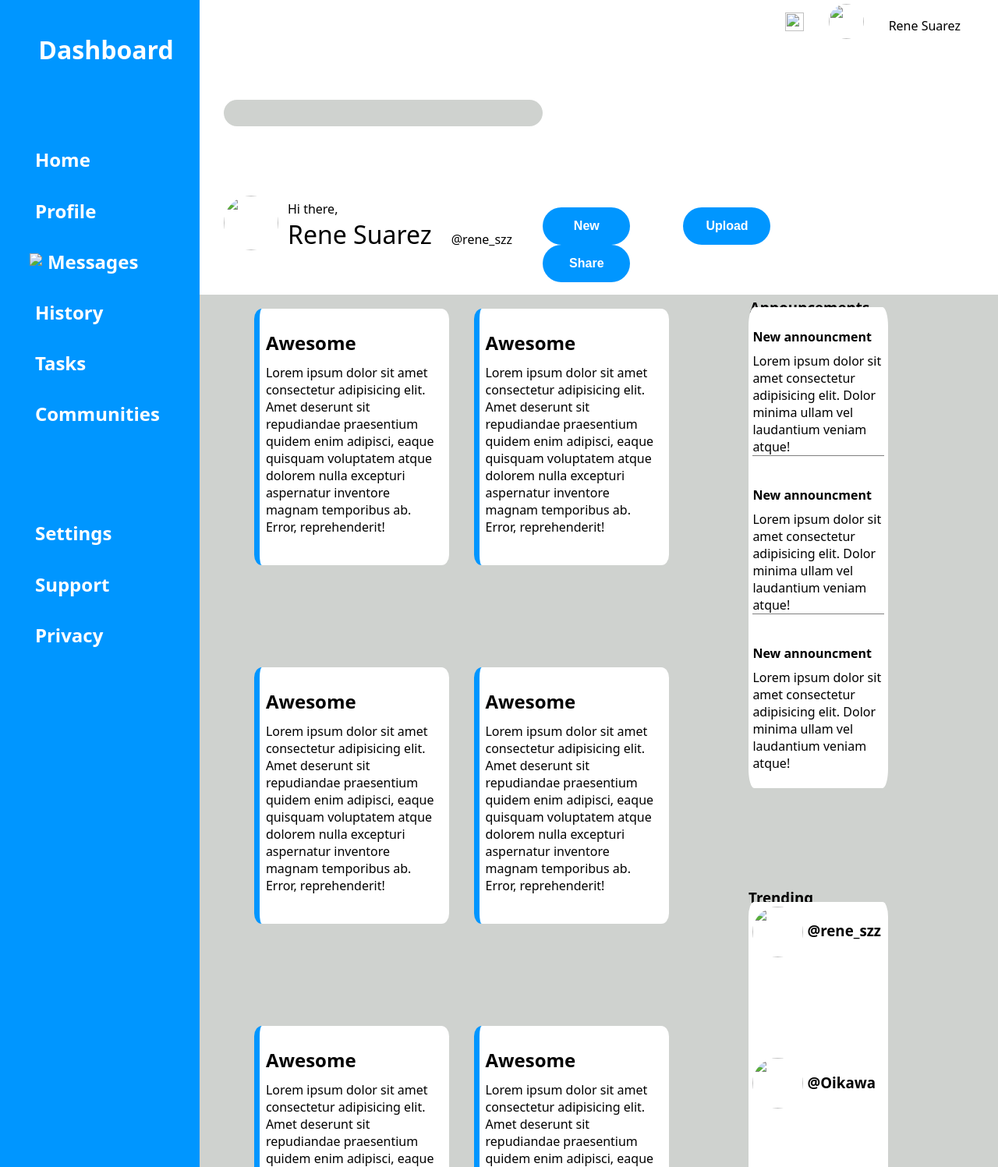
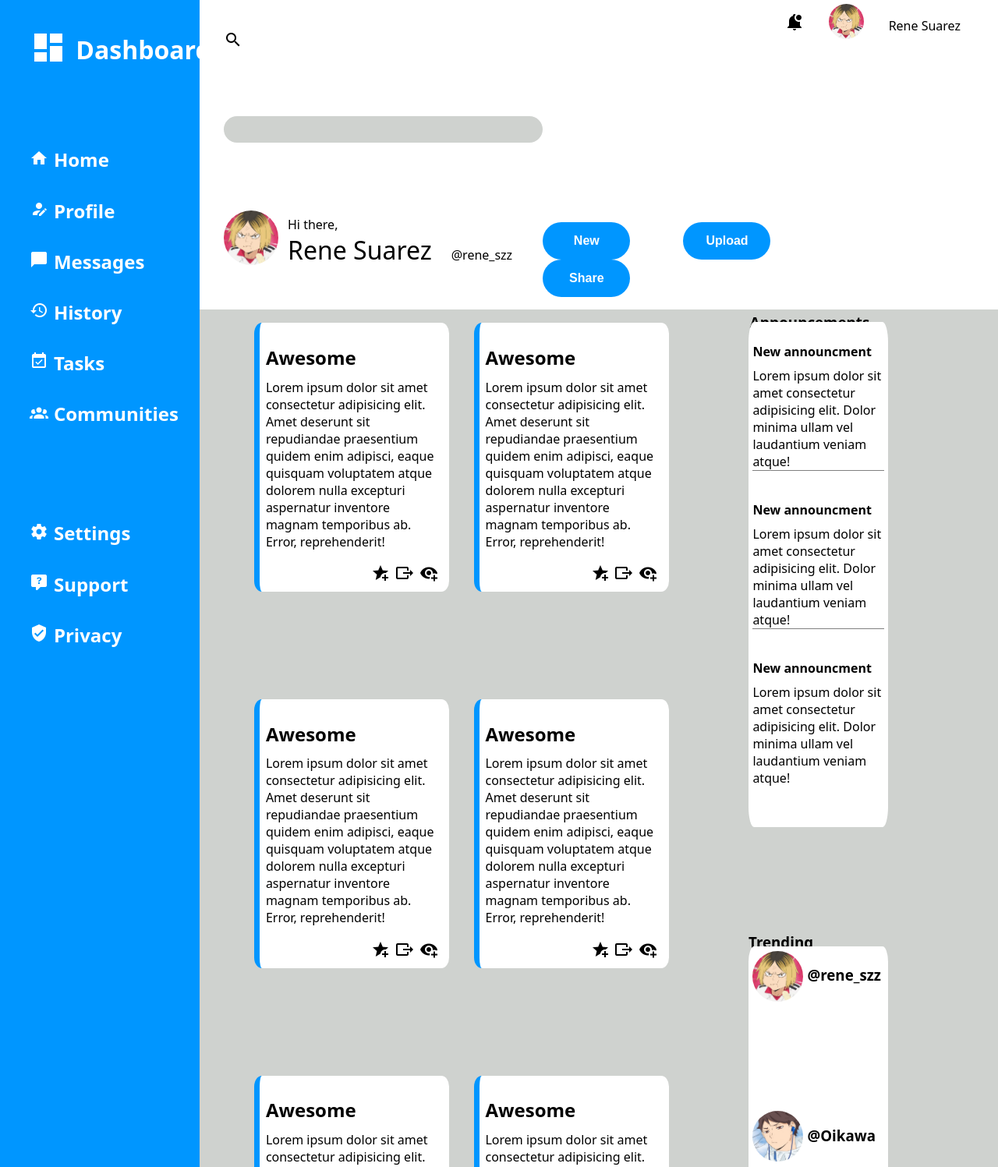
Before and after one commit to ReneSzz/grid_test, a plain HTML site: page index.html in a window 1280 px wide. Shown: the top 1497 px of the page at 78% size. Drawn offline with Linux system fonts and the light colour scheme; the site is published under a folder, as on GitHub Pages, so addresses that start at the root find nothing.

Commit message:
updated image links

```diff
--- a/index.html
+++ b/index.html
@@ -10,34 +10,34 @@
 <body>
     <div class="container">
         <div class="item sideBar" >
-            <div class="sidebarItems dashboard">  <img src="/images/view-dashboard.png" alt="" ><h1>Dashboard</h1> </div>
+            <div class="sidebarItems dashboard">  <img src="./images/view-dashboard.png" alt="" ><h1>Dashboard</h1> </div>
            <br> <br> <br>
-           <div class="sidebarItems"> <img src="/images/home (1).png" alt=""> <h1>Home</h1></div>
-           <div class="sidebarItems"> <img src="/images/account-edit (1).png" alt="">  <h1>Profile</h1> </div>
-           <div class="sidebarItems"> <img src="/images/message.png"> <h1>Messages</h1> </div>
-           <div class="sidebarItems"> <img src="/images/history.png" alt="" srcset=""> <h1>History</h1> </div>
-           <div class="sidebarItems"> <img src="/images/calendar-check.png" alt="" srcset="">  <h1>Tasks</h1> </div>
-           <div class="sidebarItems">  <img src="/images/account-group.png" alt=""><h1>Communities</h1></div>
+           <div class="sidebarItems"> <img src="./images/home (1).png" alt=""> <h1>Home</h1></div>
+           <div class="sidebarItems"> <img src="./images/account-edit (1).png" alt="">  <h1>Profile</h1> </div>
+           <div class="sidebarItems"> <img src="./images/message.png"> <h1>Messages</h1> </div>
+           <div class="sidebarItems"> <img src="./images/history.png" alt="" srcset=""> <h1>History</h1> </div>
+           <div class="sidebarItems"> <img src="./images/calendar-check.png" alt="" srcset="">  <h1>Tasks</h1> </div>
+           <div class="sidebarItems">  <img src="./images/account-group.png" alt=""><h1>Communities</h1></div>
             <br><br><br><br>
-            <div class="sidebarItems"> <img src="/images/cog.png" alt="" srcset=""> <h1>Settings</h1> </div>
-            <div class="sidebarItems"> <img src="/images/comment-question.png" alt=""> <h1>Support</h1> </div>
-            <div class="sidebarItems"> <img src="/images/shield-check.png" alt=""> <h1>Privacy</h1></div>
+            <div class="sidebarItems"> <img src="./images/cog.png" alt="" srcset=""> <h1>Settings</h1> </div>
+            <div class="sidebarItems"> <img src="./images/comment-question.png" alt=""> <h1>Support</h1> </div>
+            <div class="sidebarItems"> <img src="./images/shield-check.png" alt=""> <h1>Privacy</h1></div>
 
 
         </div>
         <div class="header">
             <div class="headerLeft">
-             <img class="kenma" src="/images/magnify (1).png" alt="" srcset="">
+             <img class="kenma" src="./images/magnify (1).png" alt="" srcset="">
              <input type="text" name="" id="search" maxlength="15ch">
-         <div class="userStatus">  <img class="kenma" src="/images/ElqA2lzUcAENoe9.jpg" width="70px" height="70px" alt="">
+         <div class="userStatus">  <img class="kenma" src="./images/ElqA2lzUcAENoe9.jpg" width="70px" height="70px" alt="">
             <p>Hi there, <br> <span class="userName">Rene Suarez&nbsp; </span>  &nbsp; @rene_szz </p>
          </div>
 
         </div>
         <div class="headerRight">
         <div class="headerRightTop">
-             <img src="/images/bell-badge (1).png" width="24px" height="24px" alt="" srcset="">
-             <img class="kenma" src="/images/ElqA2lzUcAENoe9.jpg" width="45px" height="45px">
+             <img src="./images/bell-badge (1).png" width="24px" height="24px" alt="" srcset="">
+             <img class="kenma" src="./images/ElqA2lzUcAENoe9.jpg" width="45px" height="45px">
              <p> Rene Suarez</p>
 
             </div>
@@ -59,49 +59,49 @@
             <h2>Awesome</h2>
             <p> Lorem ipsum dolor sit amet consectetur adipisicing elit. Amet deserunt sit repudiandae praesentium quidem enim adipisci,
                 eaque quisquam voluptatem atque dolorem nulla excepturi aspernatur inventore magnam temporibus ab. Error, reprehenderit!</p>
-                <div class="cardImages"> <img src="/images/star-plus (1).png" alt="" srcset="">
-                <img src="/images/export.png" alt="">
-                <img src="/images/eye-plus (1).png" alt=""></div>
+                <div class="cardImages"> <img src="./images/star-plus (1).png" alt="" srcset="">
+                <img src="./images/export.png" alt="">
+                <img src="./images/eye-plus (1).png" alt=""></div>
         </div>
         <div class="card card2">
             <h2>Awesome</h2>
             <p> Lorem ipsum dolor sit amet consectetur adipisicing elit. Amet deserunt sit repudiandae praesentium quidem enim adipisci,
                 eaque quisquam voluptatem atque dolorem nulla excepturi aspernatur inventore magnam temporibus ab. Error, reprehenderit!</p>
-                <div class="cardImages"> <img src="/images/star-plus (1).png" alt="" srcset="">
-                    <img src="/images/export.png" alt="">
-                    <img src="/images/eye-plus (1).png" alt=""></div>
+                <div class="cardImages"> <img src="./images/star-plus (1).png" alt="" srcset="">
+                    <img src="./images/export.png" alt="">
+                    <img src="./images/eye-plus (1).png" alt=""></div>
             </div>
         <div class="card card3">
             <h2>Awesome</h2>
             <p> Lorem ipsum dolor sit amet consectetur adipisicing elit. Amet deserunt sit repudiandae praesentium quidem enim adipisci,
                 eaque quisquam voluptatem atque dolorem nulla excepturi aspernatur inventore magnam temporibus ab. Error, reprehenderit!</p>
-                <div class="cardImages"> <img src="/images/star-plus (1).png" alt="" srcset="">
-                    <img src="/images/export.png" alt="">
-                    <img src="/images/eye-plus (1).png" alt=""></div>
+                <div class="cardImages"> <img src="./images/star-plus (1).png" alt="" srcset="">
+                    <img src="./images/export.png" alt="">
+                    <img src="./images/eye-plus (1).png" alt=""></div>
         </div>
         <div class="card card4">
             <h2>Awesome</h2>
             <p> Lorem ipsum dolor sit amet consectetur adipisicing elit. Amet deserunt sit repudiandae praesentium quidem enim adipisci,
                 eaque quisquam voluptatem atque dolorem nulla excepturi aspernatur inventore magnam temporibus ab. Error, reprehenderit!</p>
-                <div class="cardImages"> <img src="/images/star-plus (1).png" alt="" srcset="">
-                    <img src="/images/export.png" alt="">
-                    <img src="/images/eye-plus (1).png" alt=""></div>
+                <div class="cardImages"> <img src="./images/star-plus (1).png" alt="" srcset="">
+                    <img src="./images/export.png" alt="">
+                    <img src="./images/eye-plus (1).png" alt=""></div>
         </div>
         <div class="card card5">
             <h2>Awesome</h2>
             <p> Lorem ipsum dolor sit amet consectetur adipisicing elit. Amet deserunt sit repudiandae praesentium quidem enim adipisci,
                 eaque quisquam voluptatem atque dolorem nulla excepturi aspernatur inventore magnam temporibus ab. Error, reprehenderit!</p>
-                <div class="cardImages"> <img src="/images/star-plus (1).png" alt="" srcset="">
-                    <img src="/images/export.png" alt="">
-                    <img src="/images/eye-plus (1).png" alt=""></div>
+                <div class="cardImages"> <img src="./images/star-plus (1).png" alt="" srcset="">
+                    <img src="./images/export.png" alt="">
+                    <img src="./images/eye-plus (1).png" alt=""></div>
         </div>
         <div class="card card6">
             <h2>Awesome</h2>
             <p> Lorem ipsum dolor sit amet consectetur adipisicing elit. Amet deserunt sit repudiandae praesentium quidem enim adipisci,
                 eaque quisquam voluptatem atque dolorem nulla excepturi aspernatur inventore magnam temporibus ab. Error, reprehenderit!</p>
-                <div class="cardImages"> <img src="/images/star-plus (1).png" alt="" srcset="">
-                    <img src="/images/export.png" alt="">
-                    <img src="/images/eye-plus (1).png" alt=""></div>
+                <div class="cardImages"> <img src="./images/star-plus (1).png" alt="" srcset="">
+                    <img src="./images/export.png" alt="">
+                    <img src="./images/eye-plus (1).png" alt=""></div>
         </div>
 
         <h3 class="announcementsTitle">Announcements</h3>
@@ -115,9 +115,9 @@
         </div>
         <h3 class="trendingTitle"> Trending</h3>
         <div class="card trending">
-      <div class="trendingContent">     <img src="/images/ElqA2lzUcAENoe9.jpg" width="65px" height="65px" alt="" srcset=""><h3>@rene_szz</h3></div>
-      <div class="trendingContent"> <img src="/images/tumblr_30bdbd52e1dfda1767b227de4c1400ae_4ecb69f3_540.jpg" width="65px" height="65px" alt="" srcset=""> <h3>@Oikawa</h3>  </div>
-      <div class="trendingContent">  <img src="/images/f92330d1abad43e68ac3e407146c4b76.jpg" width="65px" height="65px" alt="" srcset=""> <h3>@Hinata_Shoyo</h3> </div>
+      <div class="trendingContent">     <img src="./images/ElqA2lzUcAENoe9.jpg" width="65px" height="65px" alt="" srcset=""><h3>@rene_szz</h3></div>
+      <div class="trendingContent"> <img src="./images/tumblr_30bdbd52e1dfda1767b227de4c1400ae_4ecb69f3_540.jpg" width="65px" height="65px" alt="" srcset=""> <h3>@Oikawa</h3>  </div>
+      <div class="trendingContent">  <img src="./images/f92330d1abad43e68ac3e407146c4b76.jpg" width="65px" height="65px" alt="" srcset=""> <h3>@Hinata_Shoyo</h3> </div>
 
 
 
```
